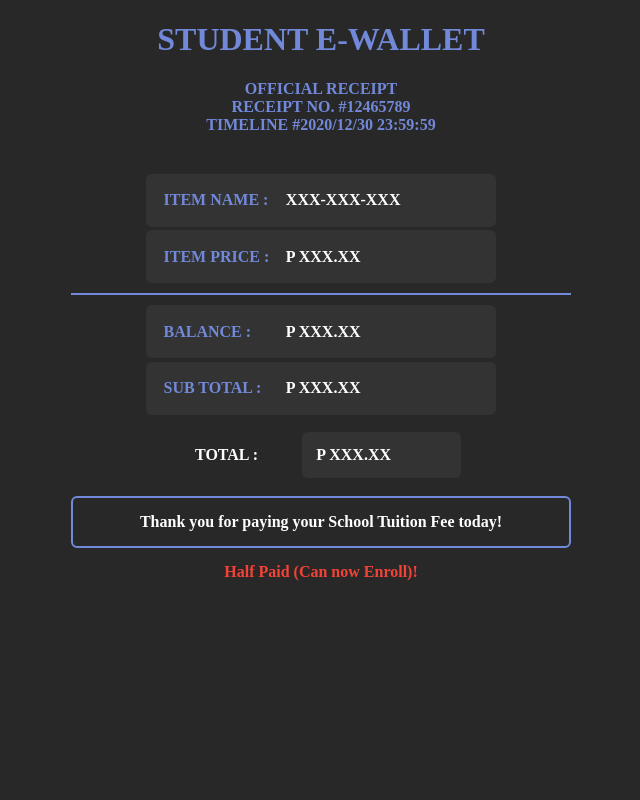
After one commit to ZekeRedgrave/Student-E-Wallet, a CodeIgniter app: page /Ewallet/index.php/receipt/index in a window 1280 px wide. The commit adds this page. Shown: the whole page, without its empty margins (319-959 px from the left). Run offline with CodeIgniter, Linux system fonts and the light colour scheme.

Commit message:
Add files via upload

```diff
--- a/application/controllers/Login.php
+++ b/application/controllers/Login.php
@@ -95,7 +95,7 @@ class Login extends CI_Controller {
 	    			}
 	    			else echo json_encode(array(
 				    	"isError" => true,
-				    	"ErrorDisplay" => "Error: Username Incorrect!"
+				    	"ErrorDisplay" => "Error: Email Incorrect!"
 				    ));
 	    		}
     		}
--- /dev/null
+++ b/application/controllers/Receipt.php
@@ -0,0 +1,18 @@
+<?php
+
+class Receipt extends CI_Controller {
+	function __construct()
+	{
+        parent::__construct();
+        $this->load->database('default');
+
+        session_start();
+        date_default_timezone_set("Asia/Taipei");
+    }
+
+    function index() {
+    	$this->load->view("Receipt");
+    }
+}
+
+?>
--- /dev/null
+++ b/application/views/Receipt.php
@@ -0,0 +1,41 @@
+<div style="position: fixed; display: flex; justify-content: center; top: 0; bottom: 0; left: 0; right: 0; width: 100%; height: 100%; background: #282828; color: white;">
+	<div style="width: 500px;">
+		<h1 style="text-align: center; color: #7289da; font-weight: bold;">STUDENT E-WALLET</h1>
+		<div style="text-align: center; color: #7289da; font-weight: bold;">OFFICIAL RECEIPT</div>
+		<div style="text-align: center; color: #7289da; font-weight: bold;">RECEIPT NO. #12465789</div>
+		<div style="text-align: center; color: #7289da; font-weight: bold;">TIMELINE #2020/12/30 23:59:59</div>
+
+		<div style="margin-top: 8%; padding-left: 15%; padding-right: 15%;">
+			<div style="display: flex; background: #333333; padding: 5%; border-radius: 6px;">
+				<div style="width: 200px; color: #7289da; font-weight: bold;">ITEM NAME : </div>
+				<div style="width: 100%; font-weight: bold;">XXX-XXX-XXX</div>
+			</div>
+			<div style="display: flex; background: #333333; padding: 5%; margin-top: 1%; border-radius: 6px;">
+				<div class="" style="width: 200px; color: #7289da; font-weight: bold;">ITEM PRICE : </div>
+				<div style="width: 100%; font-weight: bold;">P XXX.XX</div>
+			</div>
+		</div>
+
+		<div style="margin-top: 2%; padding-top: 2%; border-top: 2px solid #7289da">
+			<div style="padding-left: 15%; padding-right: 15%;">
+				<div style="display: flex; background: #333333; padding: 5%; border-radius: 6px;">
+					<div style="width: 200px; color: #7289da; font-weight: bold;">BALANCE : </div>
+					<div style="width: 100%; font-weight: bold;">P XXX.XX</div>
+				</div>
+
+				<div style="display: flex; background: #333333; padding: 5%; margin-top: 1%; border-radius: 6px;">
+					<div class="mr-4" style="width: 200px; color: #7289da; font-weight: bold;">SUB TOTAL : </div>
+					<div style="width: 100%; font-weight: bold;">P XXX.XX</div>
+				</div>
+
+				<div style="display: flex; margin-top: 5%; margin-bottom: 5%; margin-left: 10%; margin-right: 10%;">
+					<div style="width: 200px; padding: 5%; font-weight: bold;">TOTAL : </div>
+					<div style="background: #333333; width: 100%; padding: 5%; border-radius: 6px; font-weight: bold;">P XXX.XX</div>
+				</div>
+			</div>
+		</div>
+
+		<div style="border: 2px solid #7289da; padding: 3%; border-radius: 6px; display: flex; justify-content: center; font-weight: bold;">Thank you for paying your School Tuition Fee today!</div>
+		<div style="display: flex; justify-content: center; margin-top: 3%; font-weight: bold; color: #f44336">Half Paid (Can now Enroll)!</div>
+	</div>
+</div>
```
Also changed, not shown: application/controllers/Transaction.php (+55 -2 lines), application/views/Store.php (+7 -1 lines).
